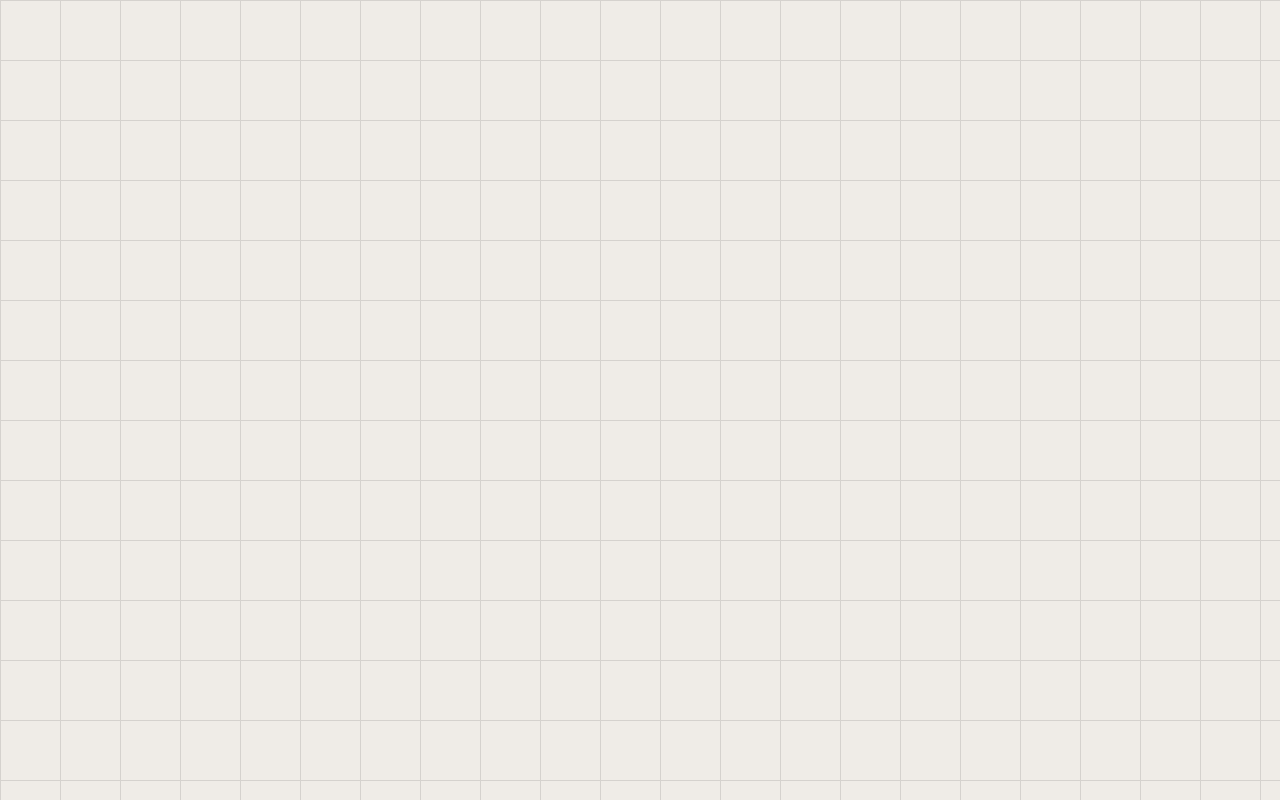
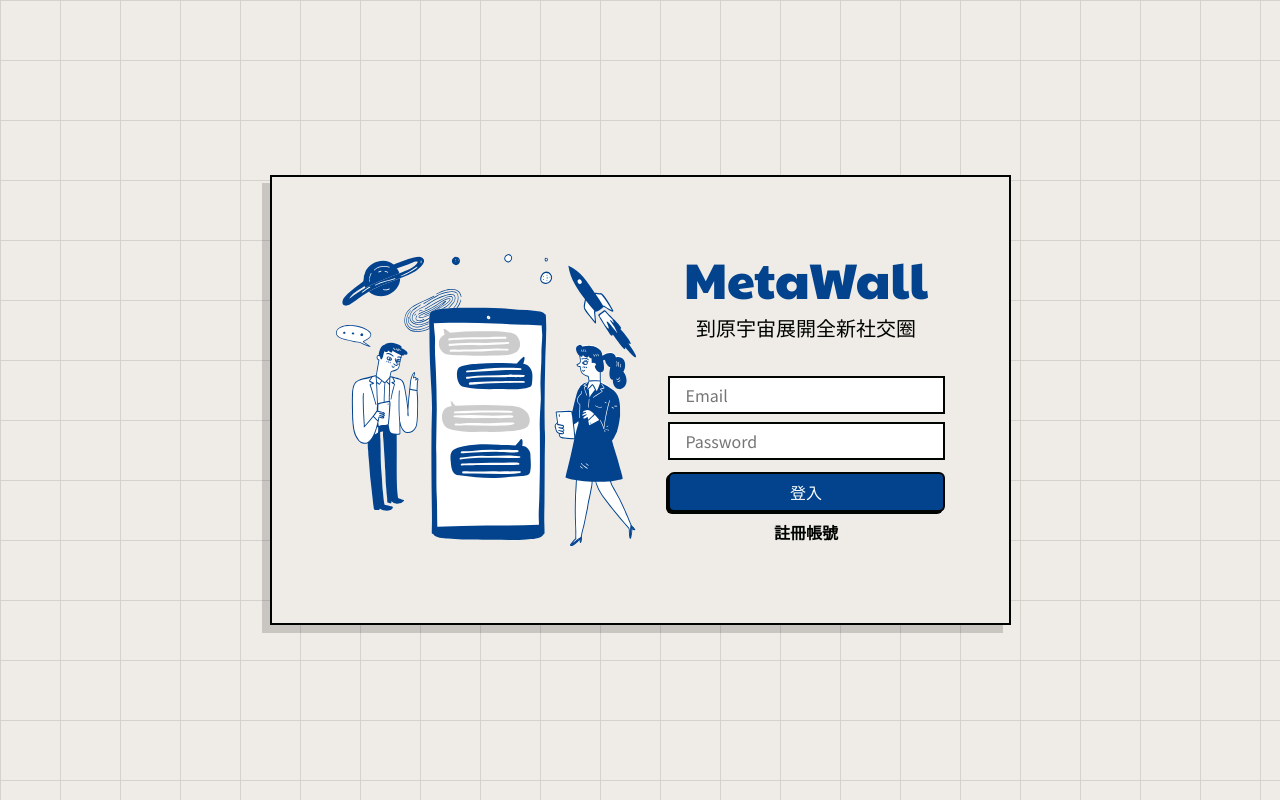
Before and after one commit to Aruminiya/MetaWall, a Vue app: page /#/login in a window 1280 px wide. Before the commit this address had no page. Built offline with nearby package versions, Linux system fonts and the light colour scheme; a web font is replaced by a local one.

Commit message:
社群頁面切版

```diff
--- a/src/assets/main.scss
+++ b/src/assets/main.scss
@@ -12,12 +12,35 @@
     font-optical-sizing: auto;
     font-weight: 600;
     font-style: normal;
+    color: $MataWall_black;
   }
 
 .btn.MetaWall_button{
     width: 100%;
     background-color: $MataWall_blue;
+    border: solid 2px $MataWall_black;
     color: $MetaWall_white;
+    box-shadow: -2px 2px $MataWall_black;
+    transition: scale 0.1s ease-in-out;
+    &:hover{
+      scale: 1.03;
+    }
+    &:active{
+        scale: 0.98;
+    }
+}
+
+.routerLink{
+    display: flex;
+    justify-content: center;
+    align-items: center;
+    text-decoration:none;
+    margin: 0.5rem 0;
+    transition: color 0.1s ease-in-out;
+    color: $MataWall_black;
+    &:hover{
+        color: $MataWall_blue;
+    }
 }
 
 .MetaWall_input{
--- /dev/null
+++ b/src/components/NavbarComponent.vue
@@ -0,0 +1,61 @@
+<template>
+  <nav class="navbar navbar-light mb-1">
+    <div class="container">
+        <router-link class="routerLink navbar-brand m-0" to="community">
+            <h4 class="logo text-center">MetaWall</h4>
+        </router-link>
+        <div class="user d-flex">
+            <div class="imgContainer mx-1">
+                <img class="img-fluid" src="../../public/userPhotoDefault.svg" alt="userPhoto">
+            </div>
+            <div class="userName">{{ userName }}</div>
+        </div>
+    </div>
+  </nav>
+</template>
+
+<script>
+
+export default {
+  name: 'NavbarComponent',
+  data() {
+    return {
+      userName: 'Leo',
+    };
+  },
+  computed: {
+
+  },
+  methods: {
+
+  },
+  mounted() {
+
+  },
+
+};
+</script>
+
+<style lang="scss" scoped>
+.user{
+    cursor: pointer;
+}
+.navbar{
+    background-color: $MetaWall_white;
+    box-shadow: 0 5px $MataWall_black;
+}
+.imgContainer{
+    border: solid 2px $MataWall_black;
+    border-radius: 50%;
+    width: 30px;
+    height: 30px;
+    overflow: hidden;
+}
+
+.logo{
+      font-family: "Paytone One", sans-serif;
+      font-weight: 400;
+      font-size: 26px;
+      color: $MataWall_black;
+}
+</style>
--- a/src/router/index.js
+++ b/src/router/index.js
@@ -3,18 +3,18 @@
 const routes = [
   {
     path: '/login',
-    name: 'Home',
+    name: 'Login',
     component: () => import('../views/LoginView.vue'),
   },
   {
     path: '/signup',
-    name: 'Home',
+    name: 'Signup',
     component: () => import('../views/SignupView.vue'),
   },
   {
-    path: '/about',
-    name: 'About',
-    component: () => import('../views/AboutView.vue'),
+    path: '/community',
+    name: 'Community',
+    component: () => import('../views/CommunityView.vue'),
   },
 ];
 
--- a/src/views/AboutView.vue
+++ /dev/null
@@ -1,13 +0,0 @@
-<template>
-  <h1>This is About page.</h1>
-  <RouterLink to="/">Home</RouterLink> |
-  <RouterLink to="/about">About</RouterLink>
-</template>
-
-<script>
-export default {
-};
-</script>
-
-<style scoped>
-</style>
--- /dev/null
+++ b/src/views/CommunityView.vue
@@ -0,0 +1,25 @@
+<template>
+  <NavbarComponent/>
+  <div class="container">
+    <div class="row">
+      <div class="col-8">
+        Column
+      </div>
+      <div class="col-4">
+        Column
+      </div>
+    </div>
+  </div>
+</template>
+
+<script>
+import NavbarComponent from '../components/NavbarComponent.vue';
+
+export default {
+  components: { NavbarComponent },
+
+};
+</script>
+
+<style scoped>
+</style>
--- a/src/views/LoginView.vue
+++ b/src/views/LoginView.vue
@@ -13,8 +13,8 @@
           <input class="MetaWall_input my-1" type="email" placeholder="Email">
           <input class="MetaWall_input my-1" type="password" placeholder="Password">
           <button class="btn MetaWall_button mt-2" type="button">登入</button>
-          <router-link to="signup">
-            <button class="btn mt-2" type="button">註冊</button>
+          <router-link class="routerLink" to="signup">
+            註冊帳號
           </router-link>
         </form>
       </div>
--- a/src/views/SignupView.vue
+++ b/src/views/SignupView.vue
@@ -7,13 +7,16 @@
       </div>
       <div class="loginForm p-3">
         <h1 class="logo text-center">MetaWall</h1>
-          <h5 class="text-center">到原宇宙展開全新社交圈</h5>
+        <h5 class="text-center">註冊</h5>
         <br>
         <form class="d-flex flex-column">
+          <input class="MetaWall_input my-1" type="text" placeholder="暱稱">
           <input class="MetaWall_input my-1" type="email" placeholder="Email">
           <input class="MetaWall_input my-1" type="password" placeholder="Password">
-            <button class="btn MetaWall_button mt-2" type="button">登入</button>
-            <button class="btn mt-2" type="button">註冊</button>
+          <button class="btn MetaWall_button mt-2" type="button">註冊</button>
+          <router-link class="routerLink" to="login">
+            登入
+          </router-link>
         </form>
       </div>
     </section>
```
Also changed, not shown: src/components/HelloWorld.vue (deleted, +0 -27 lines), public/userPhotoDefault.svg (added), src/views/PostShowView.vue (added). Lines whose indentation alone changed are shown as unchanged.
